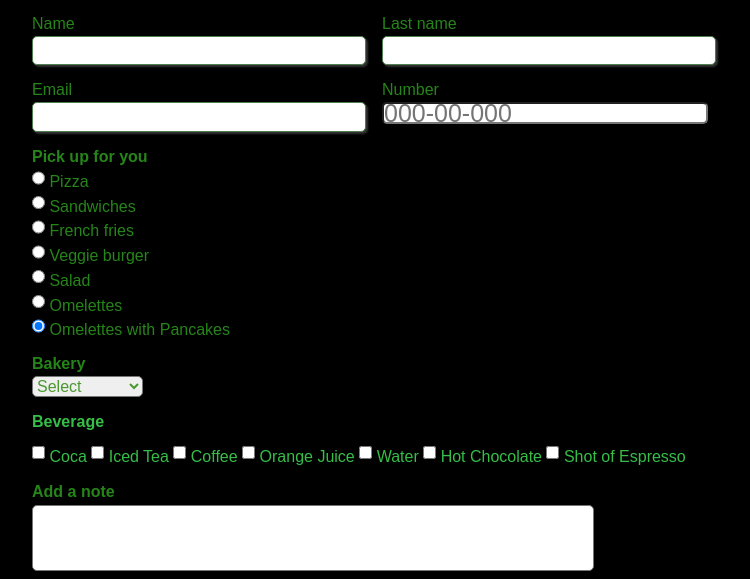
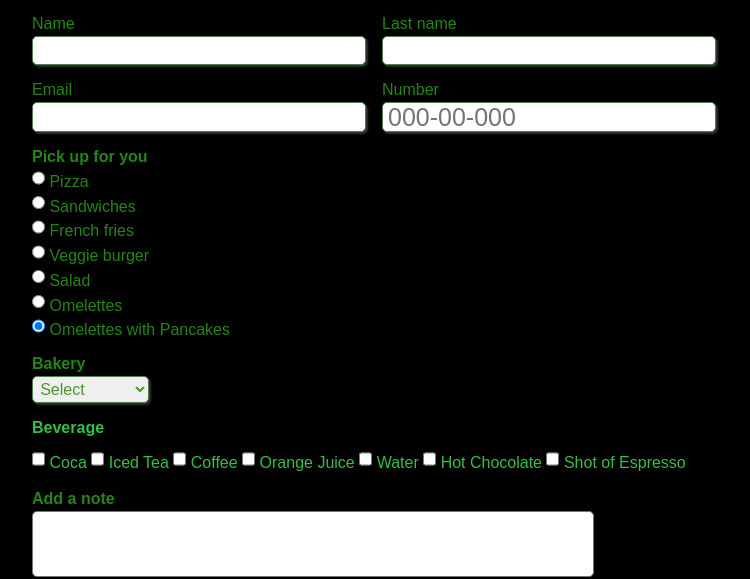
Before and after one commit to linefmv/restaurant-bar, a plain HTML site: page index.html in a window 1280 px wide. Shown: the part 239-818 px from the top of the page, without its empty margins (352-1102 px from the left). Drawn offline with Linux system fonts and the light colour scheme.

Commit message:
number working

```diff
--- a/style.css
+++ b/style.css
@@ -97,7 +97,7 @@ textarea {
     height: 4em;
 }
 /* Elementos de classe "field" das tags <input> com atributo text e email, da tag <select> e da tag <textarea>*/
-.field input[type="text"], .field input[type="email"], .field input[type="tel"] .field select {
+.field input[type="text"], .field input[type="email"], .field input[type="tel"], .field select {
     padding: 0.2em;
     border: 1px solid #4e7e4e;
     box-shadow: 2px 2px 2px rgba(255, 255, 255, 0.2);
```
Also changed, not shown: index.html (+1 -0 lines).
